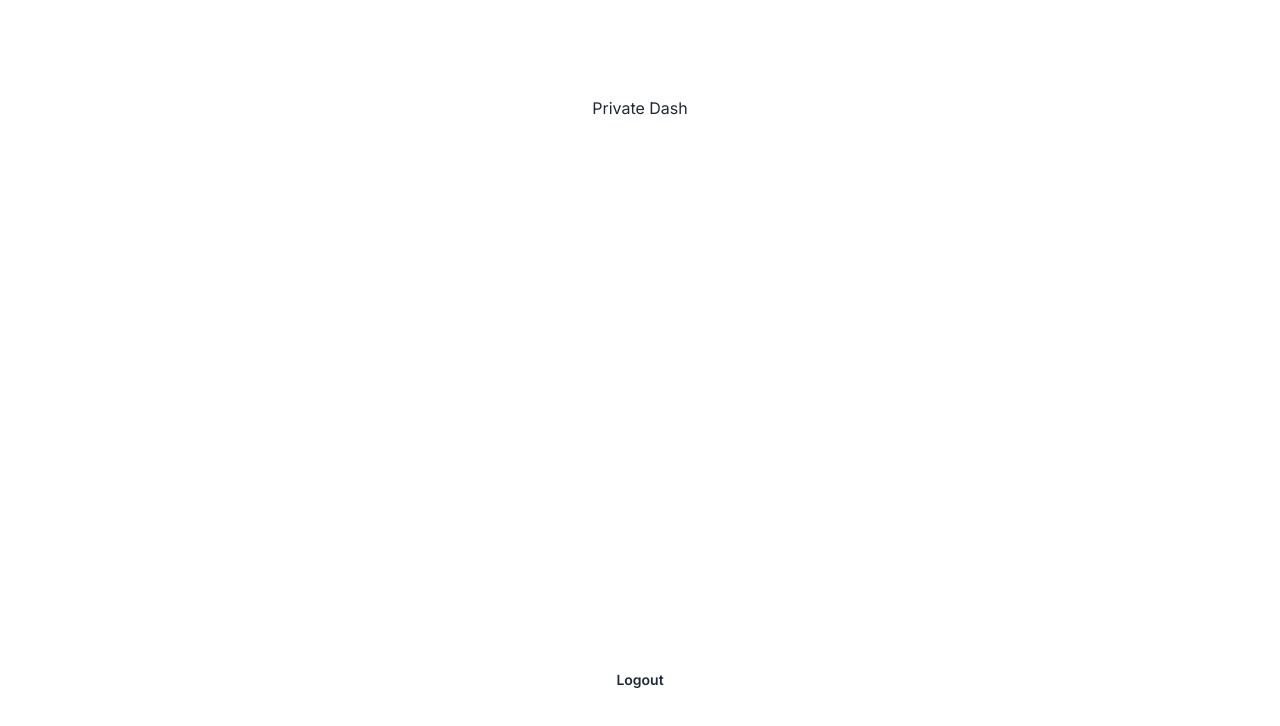
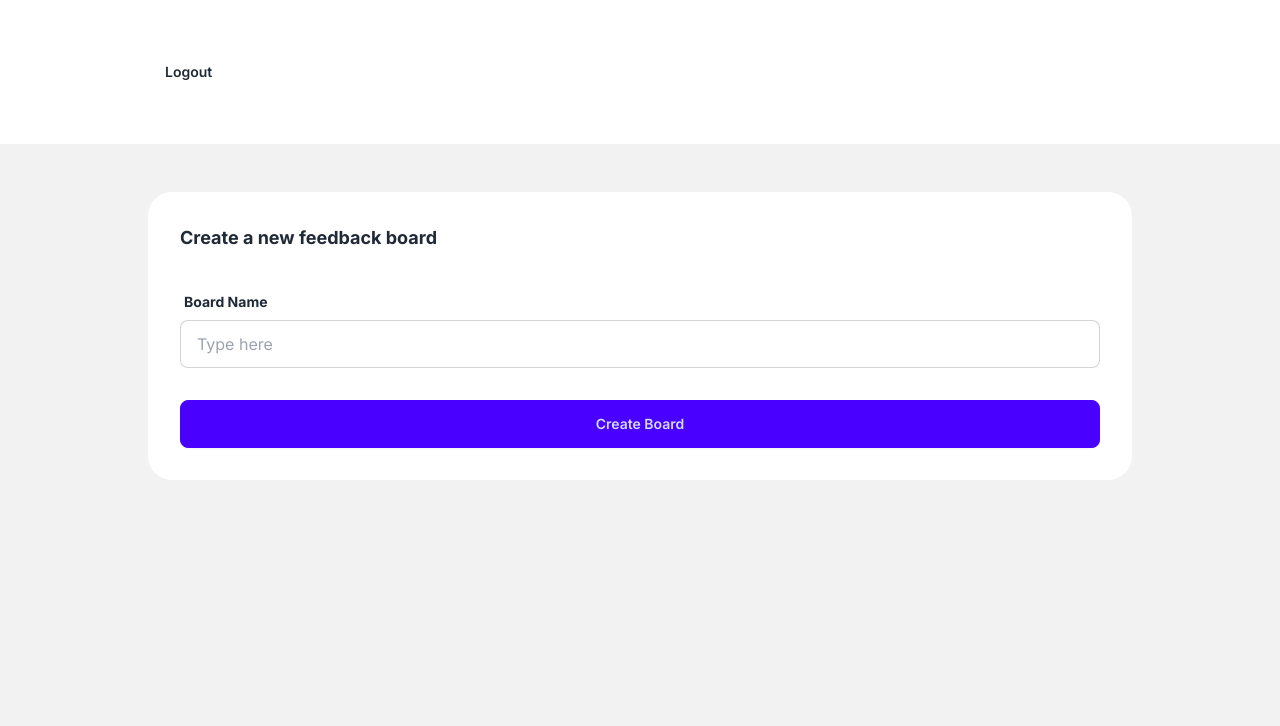
Before and after one commit to bcsurf2822/sass, a Next.js app: page /dashboard in a window 1280 px wide. Shown: the top 726 px of the page. Built offline with nearby package versions, Linux system fonts and the light colour scheme; no server answers; sample sign-in values are in the browser's storage.

Commit message:
finsih up to HTML forms

```diff
--- a/app/dashboard/page.js
+++ b/app/dashboard/page.js
@@ -1,11 +1,20 @@
 import ButtonLogout from "@/components/ButtonLogout";
-
+import FormNewBoard from "@/components/FormNewBoard";
 
 export default function Dashboard() {
   return (
-    <main className="flex min-h-screen flex-col items-center justify-between p-24">
-<h1>Private Dash</h1>
-<ButtonLogout />
+    <main className="bg-base-200 min-h-screen">
+      {/* HEADER */}
+      <section className="bg-base-100 ">
+        <div className="px-5 py-12 max-w-5xl flex mx-auto">
+          <ButtonLogout />
+        </div>
+      </section>
+
+      <section className="px-5 py-12 max-w-5xl mx-auto">
+        {" "}
+        <FormNewBoard />
+      </section>
 
     </main>
   );
--- /dev/null
+++ b/components/FormNewBoard.js
@@ -0,0 +1,24 @@
+import React from "react";
+
+export default function FormNewBoard() {
+  return (
+    <div className="bg-base-100 p-8 rounded-3xl space-y-8">
+      {/* TITLE */}
+      <p className="font-bold text-lg">Create a new feedback board</p>
+      {/* FORM */}
+      <label className="form-control w-full ">
+        <div className="label">
+          <span className="label-text font-bold">Board Name</span>
+
+        </div>
+        <input
+          type="text"
+          placeholder="Type here"
+          className="input input-bordered w-full"
+        />
+      </label>
+      {/* BUTTON */}
+      <button className="btn btn-primary btn-block">Create Board</button>
+    </div>
+  );
+}
```
